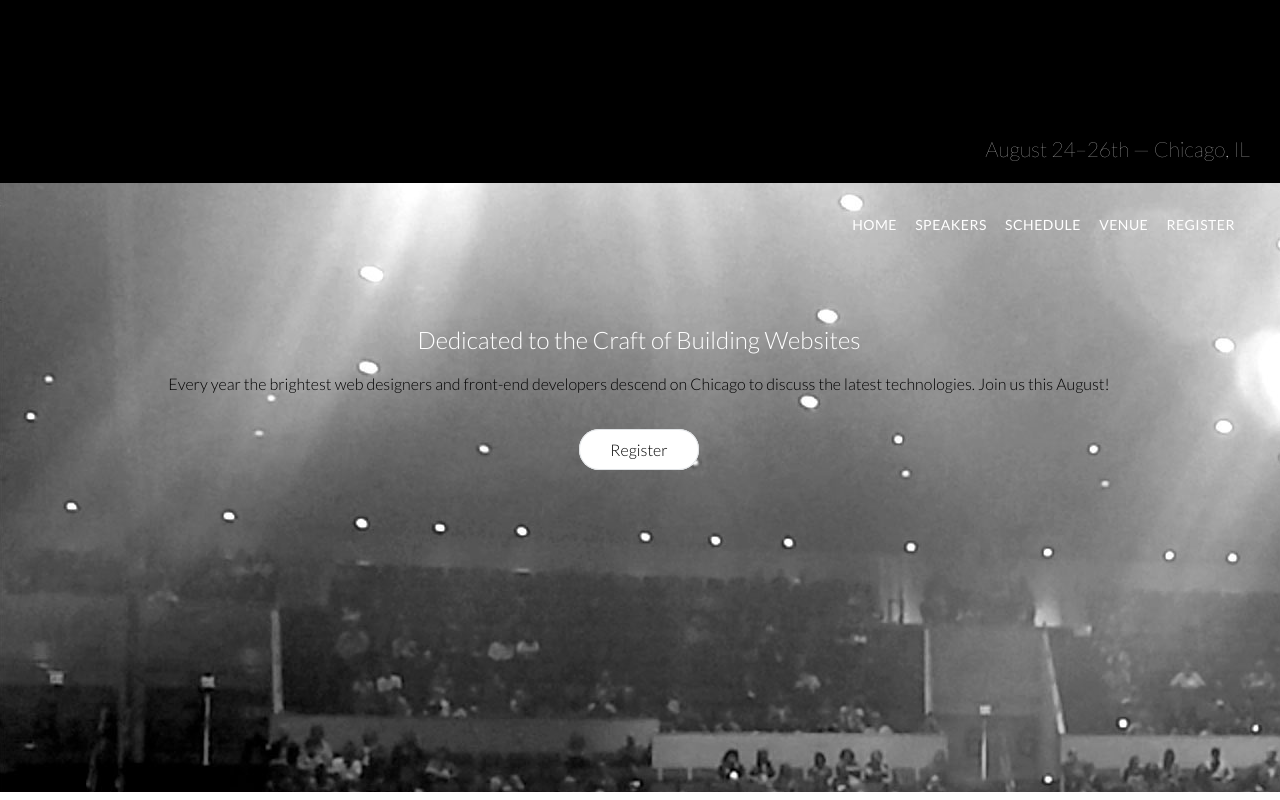
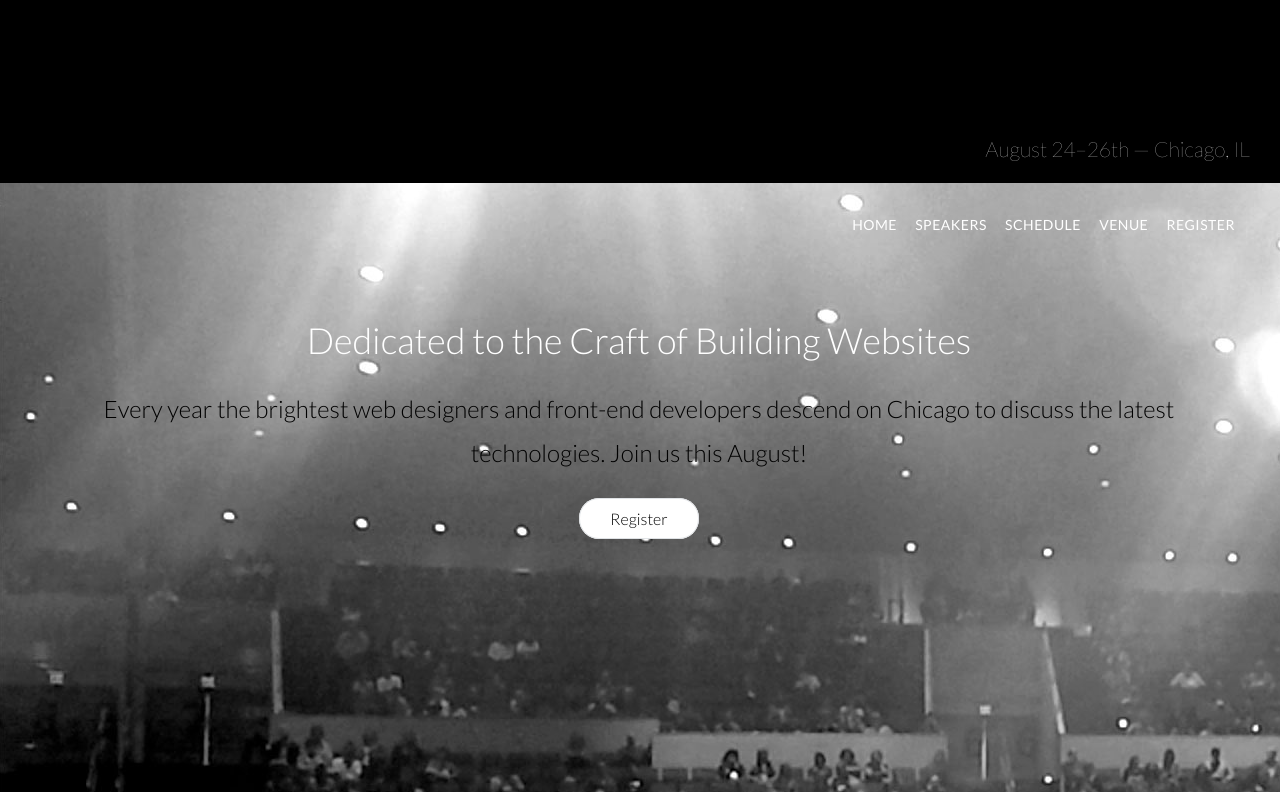
Before and after one commit to yasminove/style-conference-new, a plain HTML site: page index.html in a window 1280 px wide. Shown: the top 800 px of the page. Drawn offline with Linux system fonts and the light colour scheme.

Commit message:
style h2 and p in main

```diff
--- a/assets/stylesheets/main.css
+++ b/assets/stylesheets/main.css
@@ -293,3 +293,15 @@ a:hover {
  height: 651px;
  margin-left: -2px;
 }
+
+.hero h2 {
+  font-size: 36px;
+}
+
+.hero p {
+  font-size: 24px;
+  /* font-weight: 100; */
+  font-weight: 300;
+  margin-top: 25px;
+
+}
```
